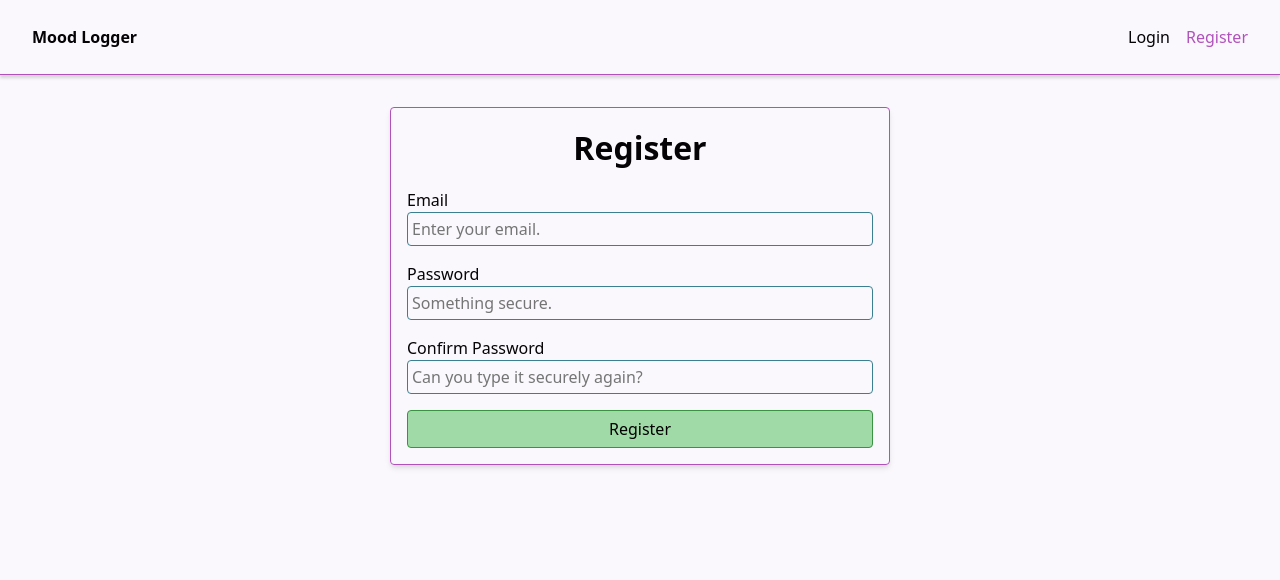
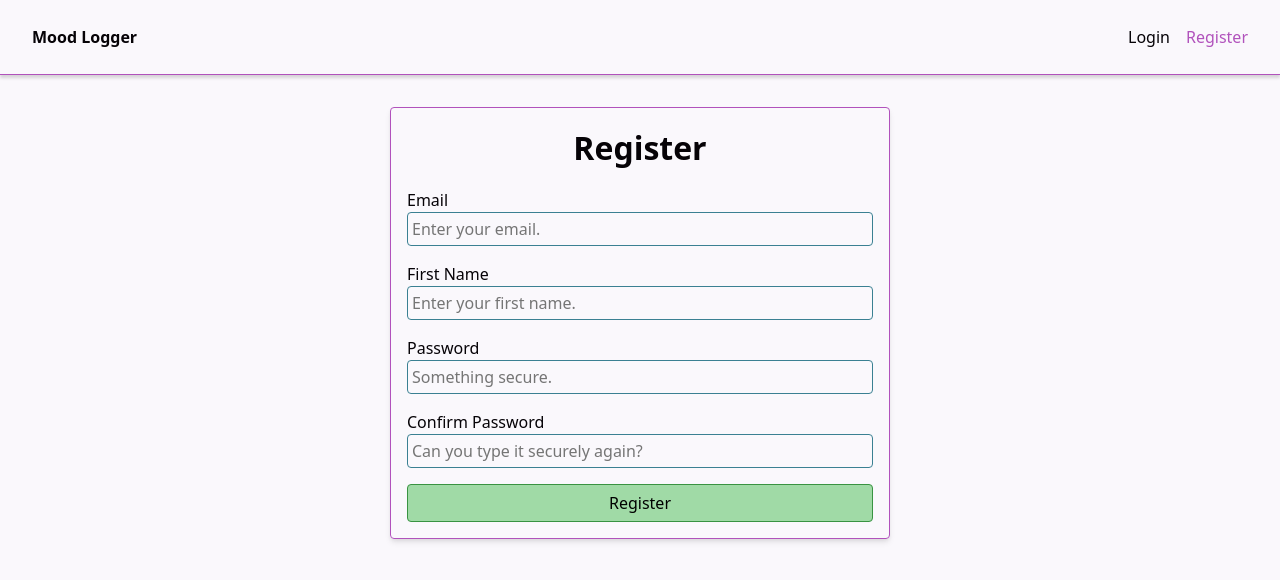
Before and after one commit to jonmico/mood-logger-client, a React (Vite) app: page /register in a window 1280 px wide. Shown: the top 580 px of the page. Built offline with nearby package versions, Linux system fonts and the light colour scheme.

Commit message:
- Removes setTimeout() in Login page. - Adds styling to some of Register form: errors and loading spinner on   submit button. - Adds frontend validation.

```diff
--- a/src/pages/Login.tsx
+++ b/src/pages/Login.tsx
@@ -55,8 +55,6 @@ export default function Login() {
     if (errors.email || errors.password) return;
 
     setIsLoading(true);
-    // FIXME: Remove this after styling is done.
-    await new Promise((resolve) => setTimeout(resolve, 2000));
     const data = await login(loginFormState.email, loginFormState.password);
 
     if (data) {
--- a/src/pages/Register.module.css
+++ b/src/pages/Register.module.css
@@ -51,6 +51,9 @@
 }
 
 .button {
+  display: flex;
+  justify-content: center;
+  align-items: center;
   border-radius: 4px;
   background-color: var(--secondary);
   border: 1px solid var(--secondary-600);
@@ -65,3 +68,25 @@
     border: 1px solid var(--secondary-700);
   }
 }
+
+.error {
+  margin-top: 4px;
+  background-color: var(--primary-200);
+  padding: 4px;
+  color: var(--primary-800);
+  border: 1px solid var(--primary-800);
+  border-radius: 4px;
+}
+
+.spinner {
+  animation: spin 1s ease-in-out infinite;
+}
+
+@keyframes spin {
+  0% {
+    transform: rotate(0);
+  }
+  100% {
+    transform: rotate(360deg);
+  }
+}
--- a/src/pages/Register.tsx
+++ b/src/pages/Register.tsx
@@ -1,21 +1,34 @@
 import { useState } from "react";
 import styles from "./Register.module.css";
 import { useAuth } from "../hooks/useAuth";
+import { Loader2 } from "lucide-react";
 
 interface FormState {
   email: string;
+  firstName: string;
   password: string;
   confirmPassword: string;
 }
 
 const initialFormState: FormState = {
   email: "",
+  firstName: "",
+  password: "",
+  confirmPassword: "",
+};
+
+const initialFormError: FormState = {
+  email: "",
+  firstName: "",
   password: "",
   confirmPassword: "",
 };
 
 export default function Register() {
   const [formState, setFormState] = useState<FormState>(initialFormState);
+  const [serverError, setServerError] = useState("");
+  const [formError, setFormError] = useState(initialFormError);
+  const [isLoading, setIsLoading] = useState(false);
   const { register } = useAuth();
 
   function handleFormStateChange(evt: React.ChangeEvent<HTMLInputElement>) {
@@ -26,8 +39,48 @@ export default function Register() {
 
   async function handleSubmit(evt: React.SubmitEvent<HTMLFormElement>) {
     evt.preventDefault();
-    // TODO: Handle what data returns.
+
+    const errors = {
+      email: "",
+      firstName: "",
+      password: "",
+      confirmPassword: "",
+    };
+
+    if (formState.email.trim() === "" || !formState.email.includes("@")) {
+      errors.email = "Please enter a valid email.";
+    }
+
+    if (formState.firstName.trim() === "") {
+      errors.firstName = "Please enter your first name.";
+    }
+
+    if (formState.password.trim().length < 8) {
+      errors.password = "Password must be at least 8 characters long.";
+    }
+
+    if (formState.password !== formState.confirmPassword) {
+      errors.confirmPassword = "Passwords must match.";
+    }
+
+    setFormError(errors);
+
+    if (
+      errors.email ||
+      errors.firstName ||
+      errors.password ||
+      errors.confirmPassword
+    )
+      return;
+
+    setIsLoading(true);
     const data = await register(formState.email, formState.password);
+
+    if (data) {
+      setServerError(data.error);
+    }
+
+    setIsLoading(false);
   }
 
   return (
@@ -35,41 +88,63 @@ export default function Register() {
       <div className={styles.registerFormContainer}>
         <h1>Register</h1>
         <form className={styles.registerForm} onSubmit={handleSubmit}>
+          {serverError && <div className={styles.error}>{serverError}</div>}
           <div className={styles.formInputContainer}>
             <label htmlFor="email">Email</label>
             <input
+              disabled={isLoading}
               name="email"
               id="email"
-              type="email"
-              required
               placeholder="Enter your email."
               onChange={handleFormStateChange}
             />
+            {formError.email && (
+              <div className={styles.error}>{formError.email}</div>
+            )}
+          </div>
+          <div className={styles.formInputContainer}>
+            <label htmlFor="firstName">First Name</label>
+            <input
+              disabled={isLoading}
+              name="firstName"
+              id="firstName"
+              placeholder="Enter your first name."
+              onChange={handleFormStateChange}
+            />
+            {formError.firstName && (
+              <div className={styles.error}>{formError.firstName}</div>
+            )}
           </div>
           <div className={styles.formInputContainer}>
             <label htmlFor="password">Password</label>
             <input
+              disabled={isLoading}
               type="password"
               id="password"
               name="password"
-              required
               placeholder="Something secure."
               onChange={handleFormStateChange}
             />
+            {formError.password && (
+              <div className={styles.error}>{formError.password}</div>
+            )}
           </div>
           <div className={styles.formInputContainer}>
             <label htmlFor="confirmPassword">Confirm Password</label>
             <input
+              disabled={isLoading}
               type="password"
               id="confirmPassword"
               name="confirmPassword"
-              required
               placeholder="Can you type it securely again?"
               onChange={handleFormStateChange}
             />
+            {formError.confirmPassword && (
+              <div className={styles.error}>{formError.confirmPassword}</div>
+            )}
           </div>
-          <button className={styles.button} type="submit">
-            Register
+          <button disabled={isLoading} className={styles.button} type="submit">
+            {isLoading ? <Loader2 className={styles.spinner} /> : "Register"}
           </button>
         </form>
       </div>
```
